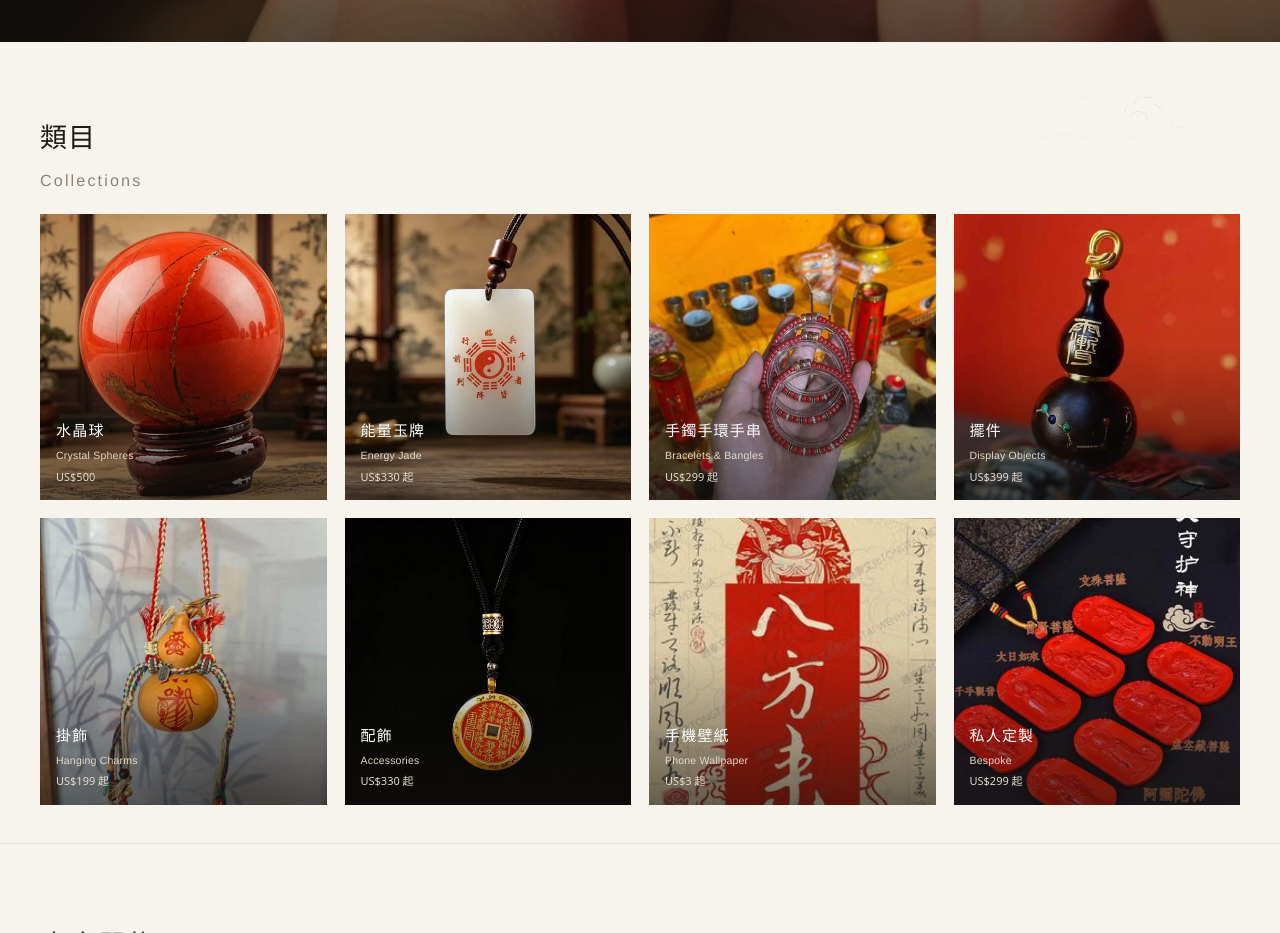
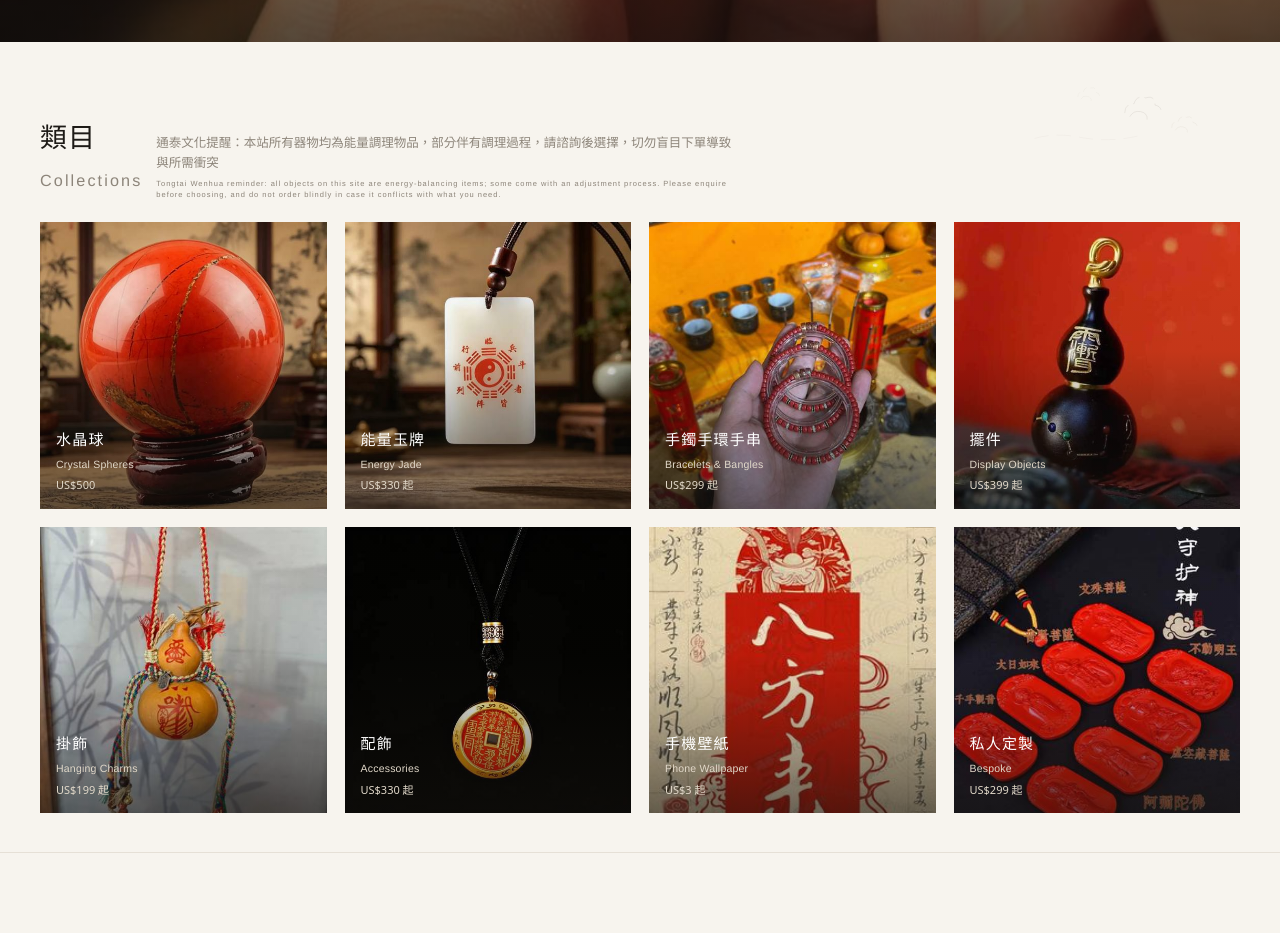
Before and after one commit to TongtaiWenHua/TongtaiWenHua.github.io, a plain HTML site: page index.html in a window 1280 px wide. Shown: the part 800-1733 px from the top of the page. Drawn offline with Linux system fonts and the light colour scheme.

Commit message:
add energy-item advisory note to collections header

```diff
--- a/index.html
+++ b/index.html
@@ -116,7 +116,7 @@ body:not([data-lang="mix"]) .tx-en,body:not([data-lang="mix"]) .nm-en,body:not([
 .cols-sec{padding:clamp(40px,5.6vw,72px) 0 clamp(24px,3vw,40px)}
 .cols-hd{display:flex;align-items:baseline;gap:14px;flex-wrap:wrap;margin-bottom:22px}
 .cols-hd h2{font-size:clamp(20px,2.5vw,27px);letter-spacing:.04em}
-.cols-hd .note{font-size:12.5px;color:var(--dim-2)}
+.cols-hd .note{font-size:12.5px;color:var(--dim-2);flex:1 1 100%;max-width:46em;line-height:1.6}
 .cols{display:grid;grid-template-columns:repeat(2,minmax(0,1fr));gap:clamp(10px,1.6vw,18px)}
 @media(min-width:700px){.cols{grid-template-columns:repeat(4,minmax(0,1fr))}}
 .col{position:relative;aspect-ratio:1/1;overflow:hidden;background:var(--ink-3);cursor:pointer}
@@ -355,6 +355,7 @@ body:not([data-lang="mix"]) .tx-en,body:not([data-lang="mix"]) .nm-en,body:not([
   <div class="wrap">
     <div class="cols-hd">
       <h2 data-tx="cols.title" data-en="Collections">類目</h2>
+      <div class="note" data-tx="cols.note" data-en="Tongtai Wenhua reminder: all objects on this site are energy-balancing items; some come with an adjustment process. Please enquire before choosing, and do not order blindly in case it conflicts with what you need.">通泰文化提醒：本站所有器物均為能量調理物品，部分伴有調理過程，請諮詢後選擇，切勿盲目下單導致與所需衝突</div>
     </div>
     <div class="cols" id="cols"></div>
   </div>
@@ -554,6 +555,7 @@ window.__CATALOG__ = {"categories":[{"name":"手機壁紙","count":1,"low":3.0,"
   var TX_EN = {
     "hero.tag": "Fortune · Reading · Qimen Dunjia",
     "cols.title": "Collections", "obj.title": "Objects",
+    "cols.note": "Tongtai Wenhua reminder: all objects on this site are energy-balancing items; some come with an adjustment process. Please enquire before choosing, and do not order blindly in case it conflicts with what you need.",
     "svc.title": "Readings and Consultations",
     "svc.note": "Delivered online · scheduled within 48 hours of payment",
     "mis.title": "How We Work",
@@ -584,6 +586,7 @@ window.__CATALOG__ = {"categories":[{"name":"手機壁紙","count":1,"low":3.0,"
     "hero.title": "看得懂命运的人，心里比较有底。",
     "hero.sub": "通泰文化以奇门遁甲、塔罗星象为基本依据：一对一命理咨询，辅以可长期持有的器物。线上咨询后下单，国际快递配送。",
     "cols.title": "类目", "obj.title": "东方器物", "svc.title": "咨询服务",
+    "cols.note": "通泰文化提醒：本站所有器物均为能量调理物品，部分伴有调理过程，请咨询后选择，切勿盲目下单导致与所需冲突",
     "svc.note": "线上交付 · 付款后 48 小时内排序",
     "mis.title": "我们的做法",
     "mis.note": "能量为引，归元纳气调理为方法，器物为辅助",
```
